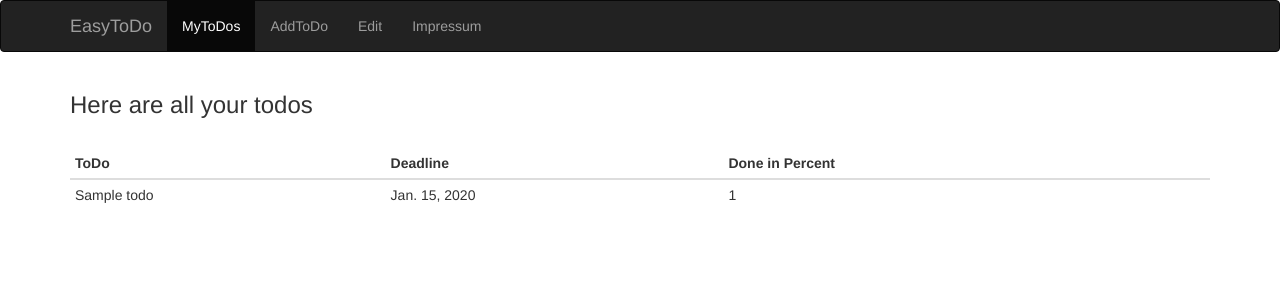
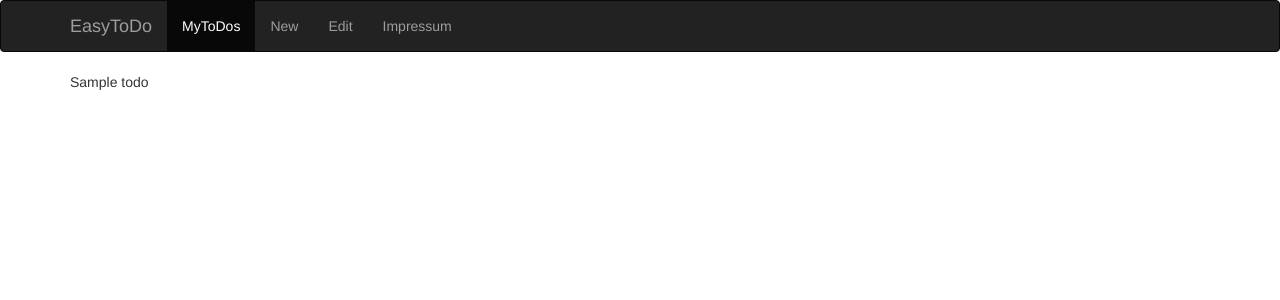
Before and after one commit to dyangcoding/EasyTodo, a Django app: page / in a window 1280 px wide. Shown: the top 300 px of the page. Run offline with Django 3.2, Linux system fonts and the light colour scheme; tables that the repository leaves empty hold one stand-in row (values such as "Sample post"); some libraries are stand-ins or nearby versions.

Commit message:
Extract html layout to base.html for extension

```diff
--- /dev/null
+++ b/EasyTodoLib/templates/base.html
@@ -0,0 +1,40 @@
+<!DOCTYPE html>
+<html>
+<head>
+    <title>EasyToDo</title>
+    <meta charset="utf-8">
+    <meta name="viewport" content="width=device-width, initial-scale=1">
+    <link rel="stylesheet" href="http://maxcdn.bootstrapcdn.com/bootstrap/3.3.4/css/bootstrap.min.css">
+    <script src="https://ajax.googleapis.com/ajax/libs/jquery/1.11.1/jquery.min.js"></script>
+    <script src="http://maxcdn.bootstrapcdn.com/bootstrap/3.3.4/js/bootstrap.min.js"></script>
+</head>
+<body>
+
+<nav class="navbar navbar-inverse">
+    <div class="container">
+        <div class="navbar-header">
+            <button type="button" class="navbar-toggle" data-toggle="collapse" data-target="#myNavbar">
+                <span class="icon-bar"></span>
+                <span class="icon-bar"></span>
+                <span class="icon-bar"></span>
+            </button>
+            <a class="navbar-brand" href="#">EasyToDo</a>
+        </div>
+        <div class="collapse navbar-collapse" id="myNavbar">
+            <ul class="nav navbar-nav">
+                <li class="active"><a href="#">MyToDos</a></li>
+                <li><a href="new.html">New</a></li>
+                <li><a href="edit.html">Edit</a></li>
+                <li><a href="impressum.html">Impressum</a></li>
+            </ul>
+        </div>
+    </div>
+</nav>
+
+<div class="container">
+    {% block content %}
+    {% endblock %}
+</div>
+
+</body>
+</html>
--- a/EasyTodoLib/templates/index.html
+++ b/EasyTodoLib/templates/index.html
@@ -1,66 +1,8 @@
-<!DOCTYPE html>
-<head>
-    <title>EasyToDo</title>
-    <meta charset="utf-8">
-    <meta name="viewport" content="width=device-width, initial-scale=1">
-    <link rel="stylesheet" href="http://maxcdn.bootstrapcdn.com/bootstrap/3.3.4/css/bootstrap.min.css">
-    <script src="https://ajax.googleapis.com/ajax/libs/jquery/1.11.1/jquery.min.js"></script>
-    <script src="http://maxcdn.bootstrapcdn.com/bootstrap/3.3.4/js/bootstrap.min.js"></script>
-</head>
-<body>
+{% extends "base.html" %}
 
-<nav class="navbar navbar-inverse">
-    <div class="container">
-        <div class="navbar-header">
-            <button type="button" class="navbar-toggle" data-toggle="collapse" data-target="#myNavbar">
-                <span class="icon-bar"></span>
-                <span class="icon-bar"></span>
-                <span class="icon-bar"></span>
-            </button>
-            <a class="navbar-brand" href="#">EasyToDo</a>
-        </div>
-        <div class="collapse navbar-collapse" id="myNavbar">
-            <ul class="nav navbar-nav">
-                <li class="active"><a href="#">MyToDos</a></li>
-                <li><a href="create.html">AddToDo</a></li>
-                <li><a href="edit.html">Edit</a></li>
-                <li><a href="impressum.html">Impressum</a></li>
-            </ul>
-        </div>
-    </div>
-</nav>
-<div class="container">
-    {% block content %}
-        <h3>Here are all your todos</h3>
-        </br>
-        <div class="table-responsive">
-            <table class="table table-condensed table-hover">
-                <thead>
-                <tr>
-                    <th>ToDo</th>
-                    <th>Deadline</th>
-                    <th>Done in Percent</th>
-                    <th></th>
-                    <th></th>
-                </tr>
-                </thead>
-                <tbody>
+{% block content %}
+    {% for todo in todos %}
+        {{ todo.title }}
+    {% endfor %}
 
-                {% for todo in todos %}
-                    <tr>
-                        <td>{{ todo.title }}</td>
-                        <td>{{ todo.deadline }}</td>
-                        <td>{{ todo.done }}</td>
-                        <td></td>
-                        <td></td>
-                    </tr>
-                {% endfor %}
-                </tbody>
-            </table>
-        </div>
-    {% endblock %}
-</div>
-</div>
-
-</body>
-</html>
+{% endblock %}
```
